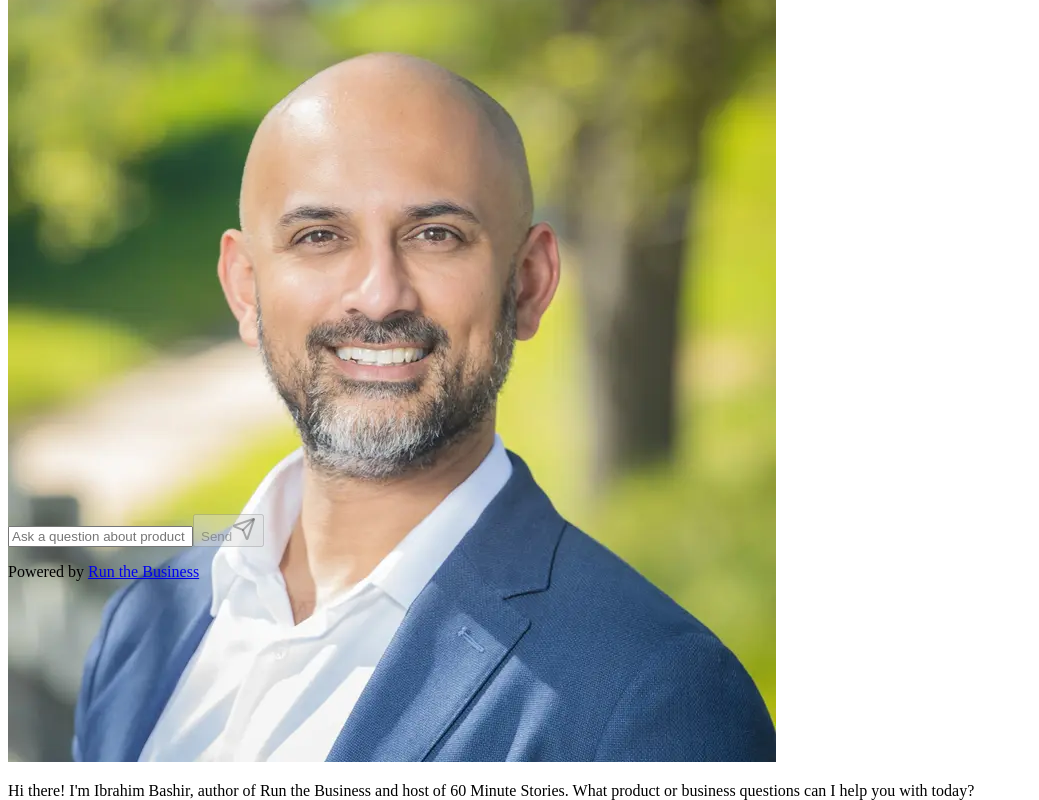
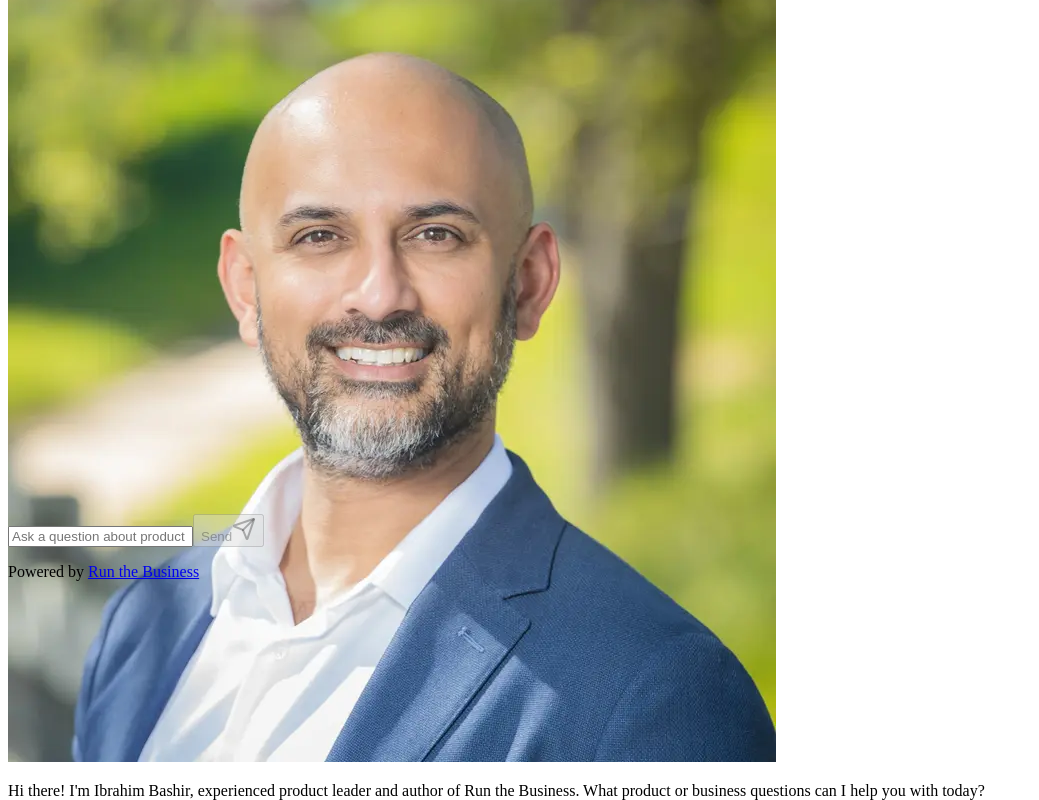
Before and after one commit to brayden-s-haws/creator_chatbot, a React (Vite) app in the folder client/: page / in a window 1280 px wide. Shown: the part 1474-2274 px from the top of the page, without its empty margins (0-1039 px from the left). Built offline with nearby package versions, Linux system fonts and the light colour scheme.

Commit message:
Checkpoint before assistant change: Update welcome message in ChatInterface component.
Replit-Commit-Author: Assistant

```diff
--- a/client/src/components/ChatInterface.tsx
+++ b/client/src/components/ChatInterface.tsx
@@ -14,7 +14,7 @@ export default function ChatInterface() {
     {
       id: "welcome-message",
       role: "assistant",
-      content: "Hi there! I'm Ibrahim Bashir, author of Run the Business and host of 60 Minute Stories. What product or business questions can I help you with today?",
+      content: "Hi there! I'm Ibrahim Bashir, experienced product leader and author of Run the Business. What product or business questions can I help you with today?",
       createdAt: new Date().toISOString(),
       sources: [],
     },
```
Also changed, not shown: attached_assets/CleanShot Safari-2025-03-01_1740862776410.png (added).
